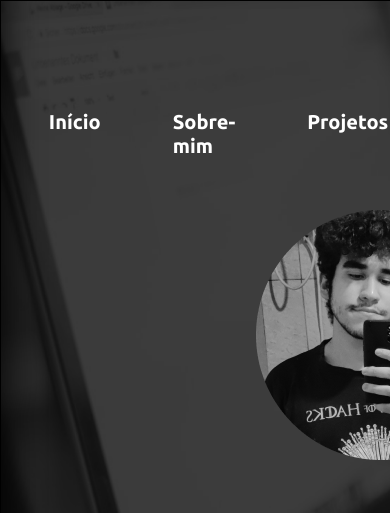
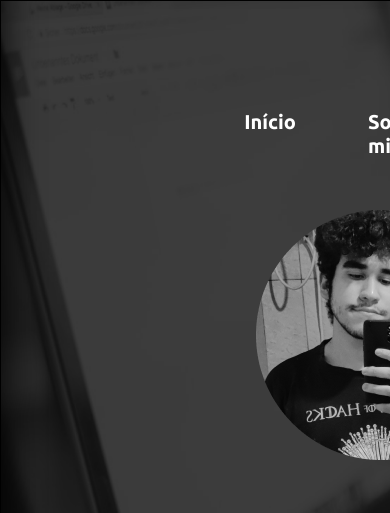
Before and after one commit to GustavoPrevelate/MeuPortifolio, a plain HTML site: page index.html in a window 390 px wide. Shown: the top 513 px of the page. Drawn offline with Linux system fonts and the light colour scheme.

Commit message:
projeto-finalizado

```diff
--- a/css/style.css
+++ b/css/style.css
@@ -56,7 +56,7 @@ footer{
         font-weight: 700;
     }
     .menu{
-        transform: translate(-50%, 30%);
+        transform: translate(-10%, 30%);
         gap: 32px;
         font-size: 1.25rem;
     }
@@ -148,7 +148,7 @@ footer{
         flex-direction: column;
     }
     .menu{
-        transform: translate(10%, 120%);
+        transform: translate(50%, 120%);
         gap: 32px;
         font-size: 1.25rem;
     }
```
